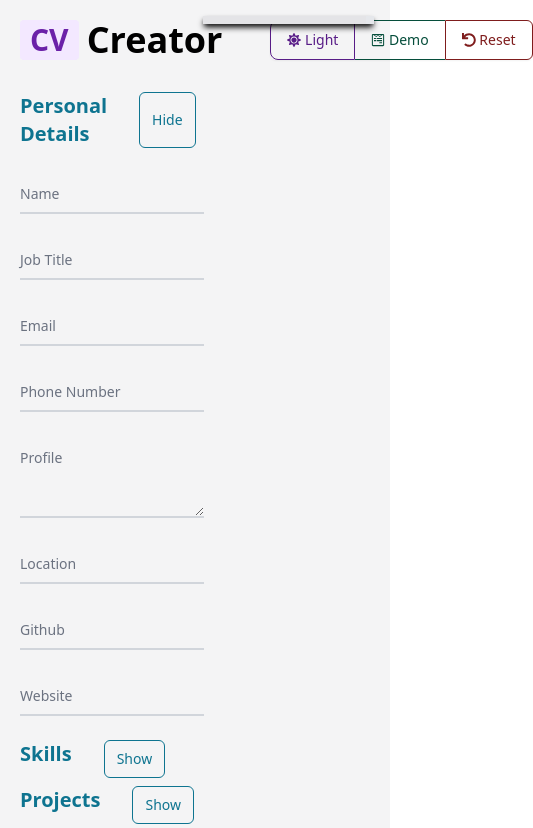
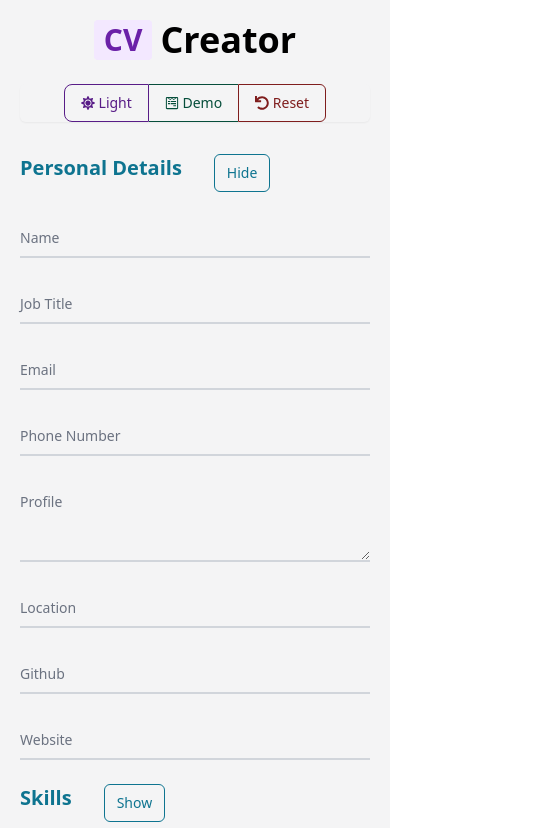
Before and after one commit to Casssb/cv-creator, a React (Vite) app: page / in a window 390 px wide. Shown: the top 828 px of the page, 533 px wide, since content can reach past the window. Built offline with nearby package versions, Linux system fonts and the light colour scheme.

Commit message:
fiex mobile first break points

```diff
--- a/src/App.jsx
+++ b/src/App.jsx
@@ -116,7 +116,7 @@ class App extends Component {
 
   render() {
     return (
-      <main className="container min-h-screen flex justify-between gap-2 p-4 mx-auto bg-zinc-100 dark:bg-zinc-900">
+      <main className="container min-h-screen flex flex-col sm:flex-row sm:justify-between gap-2 p-4 mx-auto bg-zinc-100 dark:bg-zinc-900">
         <Form
           details={this.state}
           handlePersonalInput={this.handlePersonalInput}
--- a/src/modules/display/Display.jsx
+++ b/src/modules/display/Display.jsx
@@ -9,7 +9,7 @@ import EducationDisplay from './EducationDisplay';
 const Display = (props) => {
   const { details } = props;
   return (
-    <section className="bg-zinc-200 border-r-8 sticky top-4 w-1/2 p-1 h-full shadow-black shadow-md dark:shadow-white">
+    <section className="bg-zinc-200 border-r-8 sticky top-4 w-full sm:w-1/2 p-1 h-full shadow-black shadow-md dark:shadow-white">
       <Header details={details} />
       <SkillsDisplay details={details} />
       <ProjectsDisplay details={details} />
--- a/src/modules/form/Form.jsx
+++ b/src/modules/form/Form.jsx
@@ -19,7 +19,7 @@ const Form = (props) => {
     appendDemoData,
   } = props;
   return (
-    <form className="w-1/2 p-1">
+    <form className="w-full sm:w-1/2 p-1">
       <Title resetStateData={resetStateData} appendDemoData={appendDemoData} />
       <PersonalDetails
         details={details}
--- a/src/modules/form/Title.jsx
+++ b/src/modules/form/Title.jsx
@@ -17,8 +17,8 @@ const Title = (props) => {
   }, [darkmode]);
 
   return (
-    <div className="flex justify-start gap-12 mb-8">
-      <div className="flex justify-start gap-2">
+    <div className="flex flex-col lg:flex-row justify-start gap-6 lg:gap-4 mb-8">
+      <div className="flex justify-center sm:justify-start gap-2">
         <span className="bg-purple-100 text-purple-800 text-3xl font-semibold px-2.5 py-0.5 rounded dark:bg-purple-200 dark:text-purple-800">
           CV
         </span>
@@ -26,7 +26,7 @@ const Title = (props) => {
           Creator
         </h1>
       </div>
-      <div className="inline-flex rounded-md shadow-sm" role="group">
+      <div className="flex justify-center sm:justify-start rounded-md shadow-sm" role="group">
         <button
           onClick={(e) => toggleDarkmode(e)}
           className="inline-flex items-center py-2 px-4 text-sm font-medium text-purple-900 bg-transparent rounded-l-lg border border-purple-900 hover:bg-purple-900 hover:text-white focus:z-10  focus:ring-purple-500 focus:bg-purple-900 focus:text-white dark:border-white dark:text-white dark:hover:text-white dark:hover:bg-purple-700 dark:focus:bg-purple-700"
```
